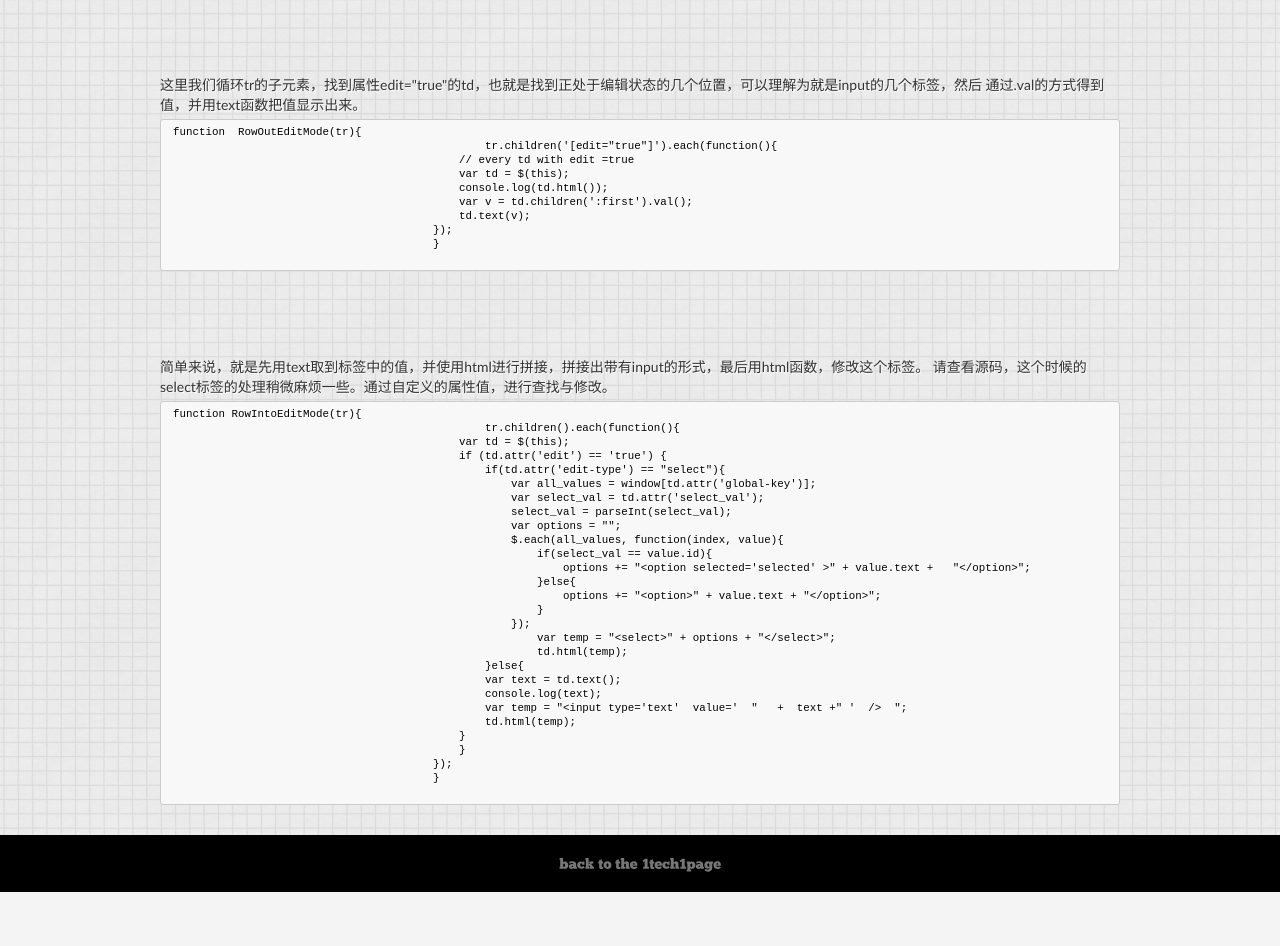
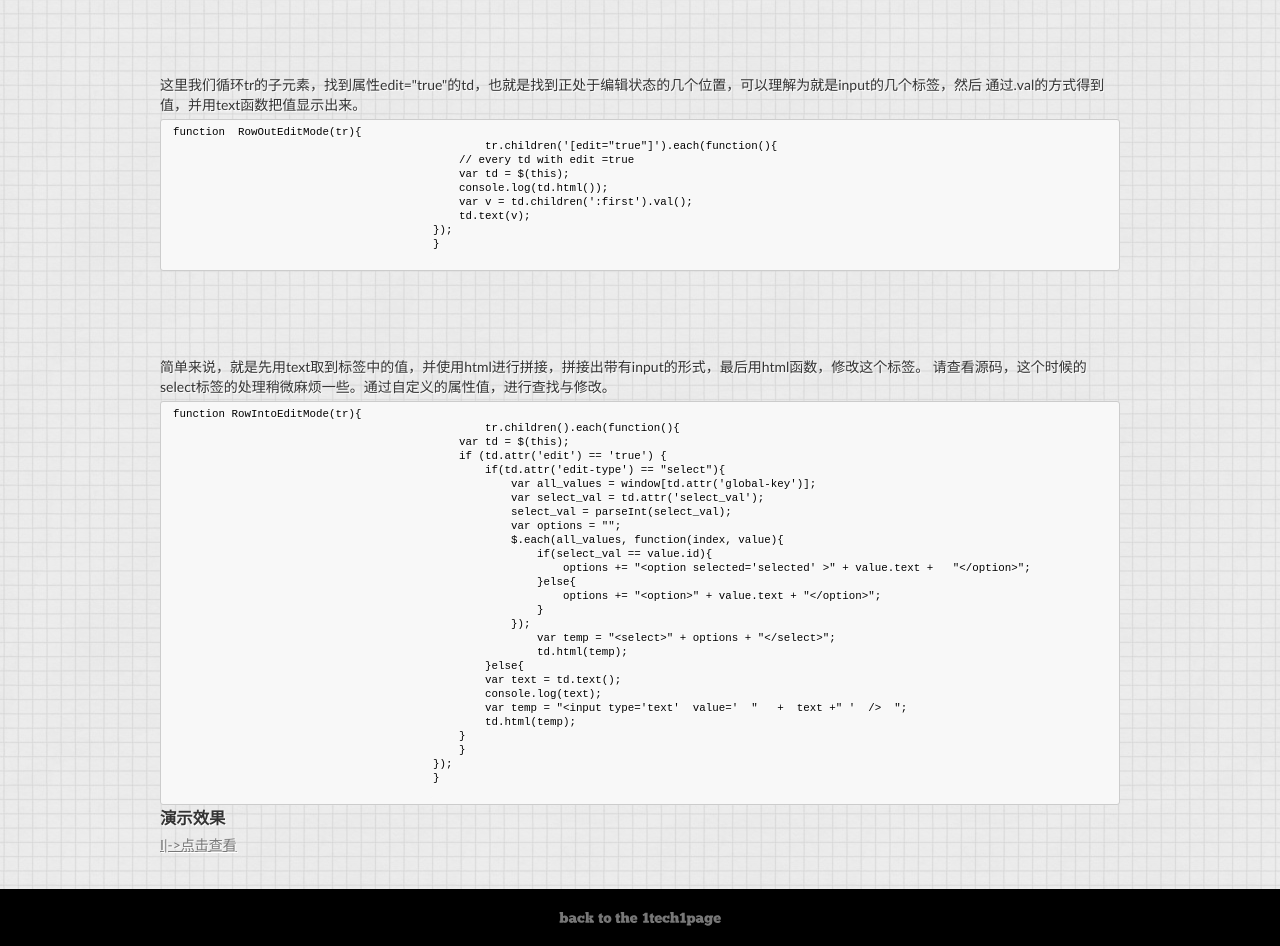
Before and after one commit to de8ug/1tech1page-old, a plain HTML site: page jquery-table-tour.html in a window 1280 px wide. Shown: the part 2009-2955 px from the top of the page. Before the commit the page ends 2901 px from the top, so only its background shows below. Drawn offline with nearby package versions, Linux system fonts and the light colour scheme.

Commit message:
add show demo in table page

```diff
--- a/jquery-table-tour.html
+++ b/jquery-table-tour.html
@@ -204,7 +204,10 @@
 					</code></pre>
 				</div>
 
-				<div class="clear"></div>
+				<div class="clear">
+						<h3>演示效果</h3>
+				<p><a class="show-mode"  href="jquery-table.html">I|->点击查看</a> </p>
+				</div>
 			</div>
 		</div>
 		<div class="footer">
--- a/js/tour-table.js
+++ b/js/tour-table.js
@@ -50,7 +50,7 @@ $(function() {
                         "bgcolor"   : "black",
                         "color"     : "white",
                         "text"      : "添加几个简单的按钮，请查看源码，注意onclick函数和自定义的属性",
-                        "position"  : "TL",
+                        "position"  : "BL",
                         "time"      : 5000
                     },
                     {
```
